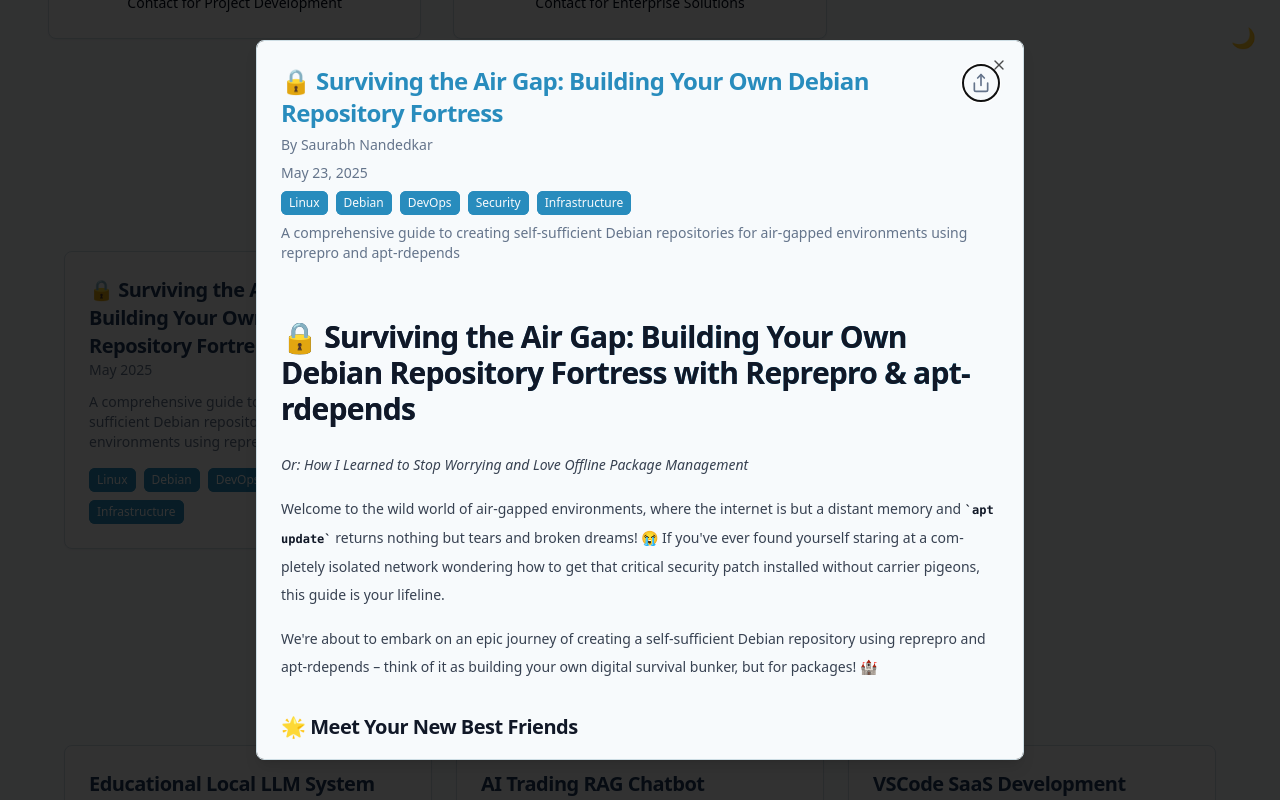
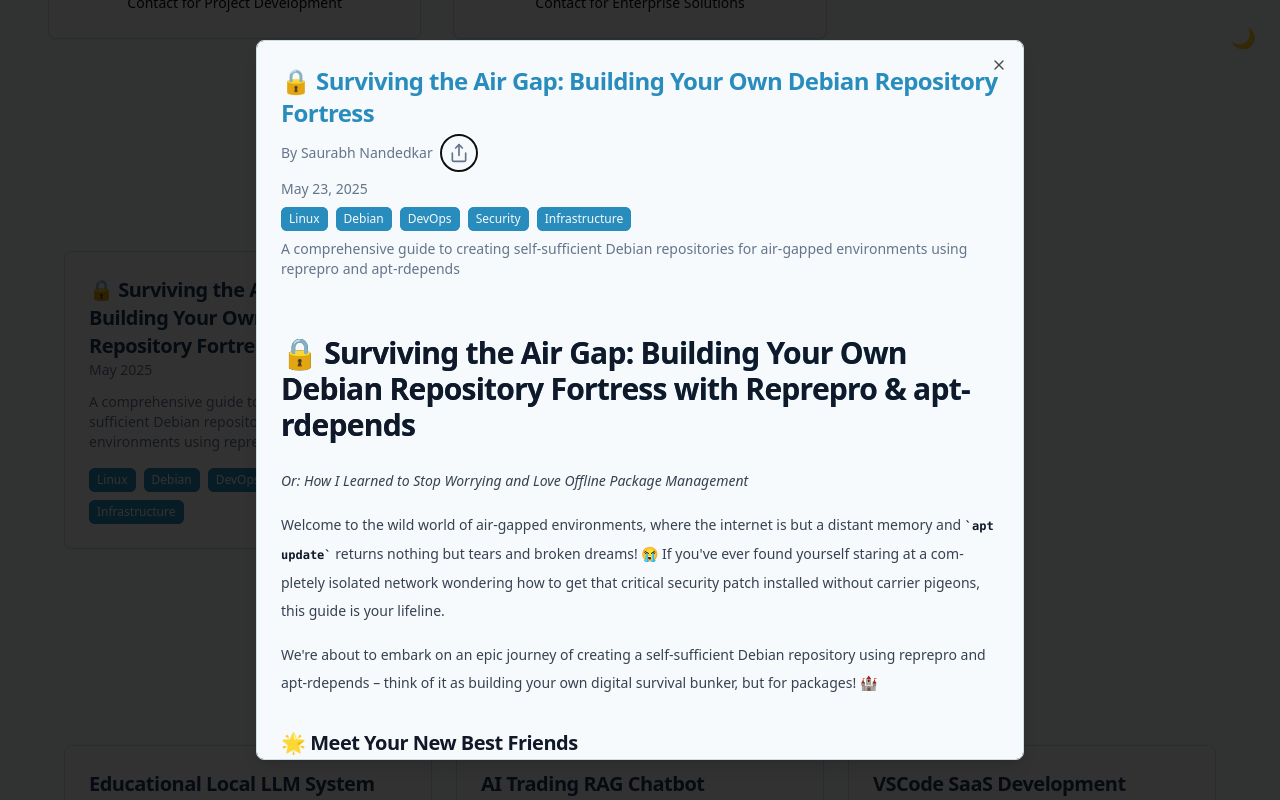
Before and after one commit to EXTREMOPHILARUM/website, a React (Create React App) app: page / in a window 1280 px wide. Both pictures are taken after a click on the element 248 px from the left and 2019 px from the top of the page. Shown: the part 1619-2419 px from the top of the page. Built offline with nearby package versions, Linux system fonts and the light colour scheme.

Commit message:
Refactor BlogModal component: streamline layout by repositioning the share button and author information, enhancing the overall user interface and accessibility.

```diff
--- a/src/components/Blog/BlogModal.js
+++ b/src/components/Blog/BlogModal.js
@@ -147,9 +147,13 @@
       <Dialog open={isOpen} onOpenChange={onClose}>
         <DialogContent className="max-w-3xl max-h-[90vh] overflow-y-auto p-4 md:p-6">
           <DialogHeader>
-            <div className="flex justify-between items-start" onContextMenu={handleContextMenu}>
             <DialogTitle className="text-2xl font-bold">{post.title}</DialogTitle>
-              <div className="relative">
+            <div className="flex flex-col space-y-2">
+              <div className="flex items-center space-x-2">
+                {post.author && (
+                  <p className="text-sm text-muted-foreground">By {post.author}</p>
+                )}
+                <div className="relative ml-auto" onContextMenu={handleContextMenu}>
                   <button
                     onClick={handleShare}
                     className="p-2 rounded-full hover:bg-secondary text-muted-foreground hover:text-secondary-foreground transition-colors group"
@@ -171,10 +175,6 @@
                   )}
                 </div>
               </div>
-            <div className="flex flex-col space-y-2">
-              {post.author && (
-                <p className="text-sm text-muted-foreground">By {post.author}</p>
-              )}
               {post.date && (
                 <p className="text-sm text-muted-foreground">{formatDate(post.date)}</p>
               )}
```
Lines whose indentation alone changed are shown as unchanged.
